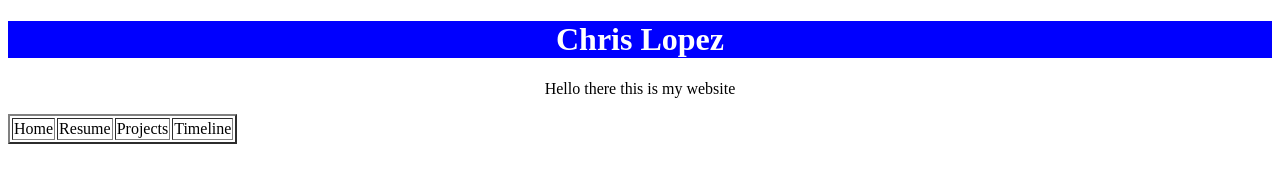
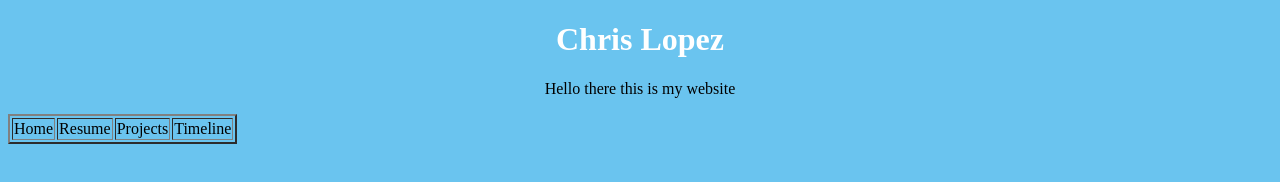
Before and after one commit to TheZaw/ChrisLopez, a plain HTML site: page index.html in a window 1280 px wide. Drawn offline with Linux system fonts and the light colour scheme.

Commit message:
Update style.css

```diff
--- a/style.css
+++ b/style.css
@@ -1,4 +1,7 @@
 h1{
   color: white;
-  background-color:blue;
 }
+
+body{
+  background-color:#6ac4ef;
+}
```
